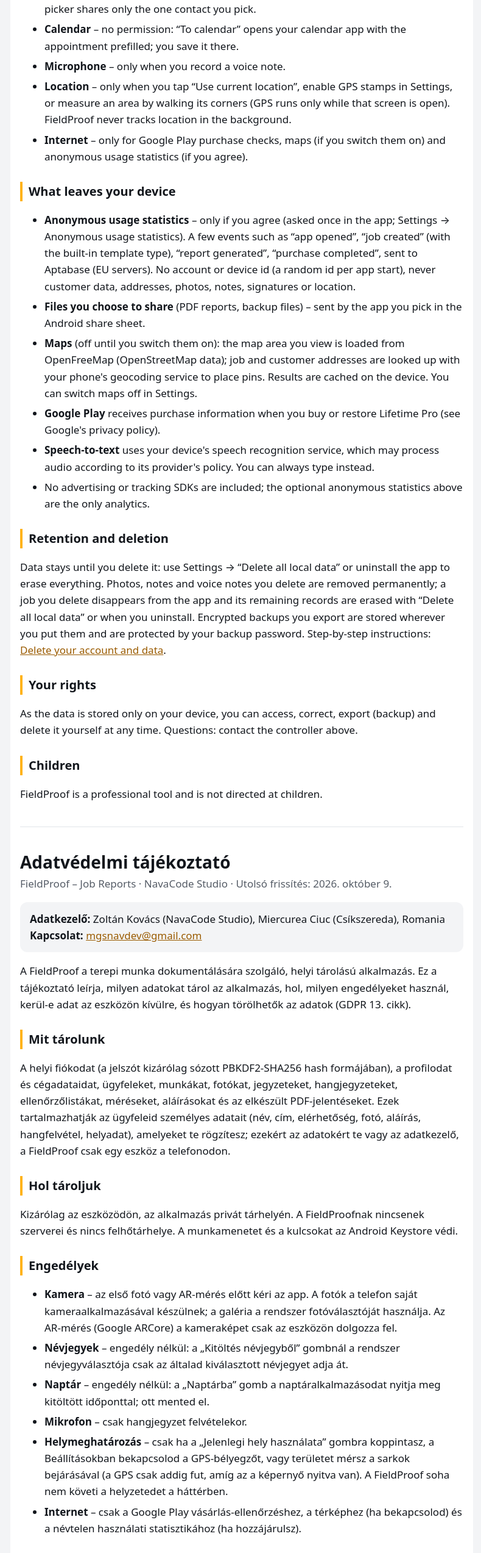
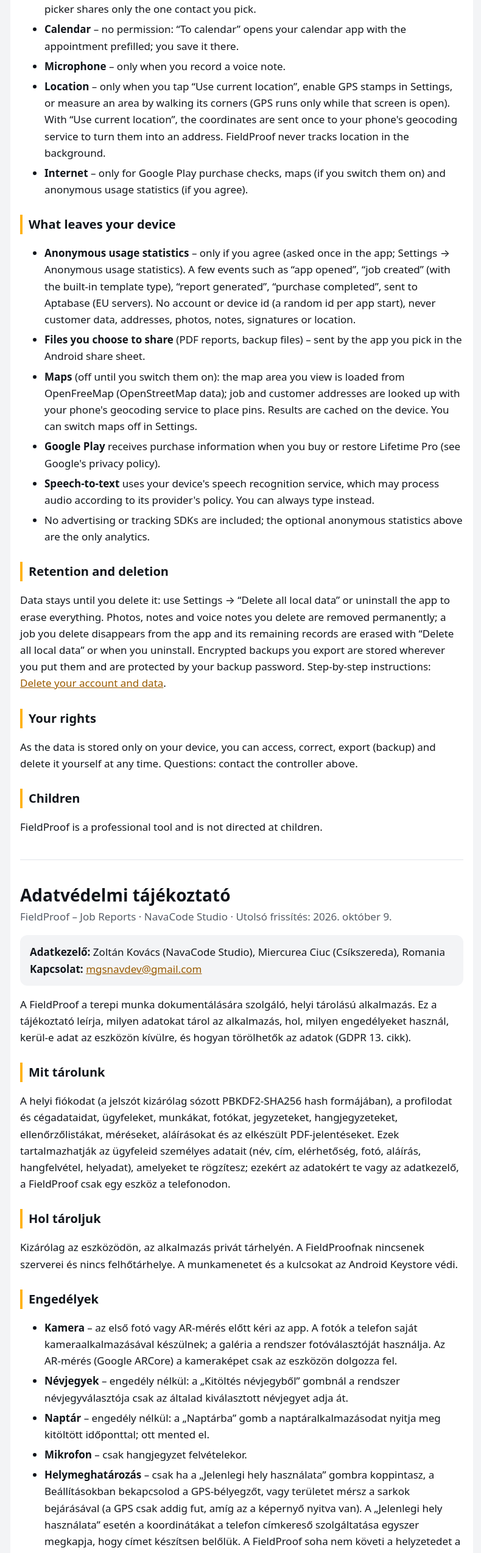
Before and after one commit to navacodestudio/fieldproof, a plain HTML site: page privacy.html in a window 1280 px wide. Shown: the part 883-3429 px from the top of the page at 61% size, without its empty margins (243-1033 px from the left). Drawn offline with Linux system fonts and the light colour scheme.

Commit message:
Add files via upload

```diff
--- a/privacy.html
+++ b/privacy.html
@@ -39,7 +39,7 @@
   <li><strong>Contacts</strong> – no permission: when you tap “Fill from contacts”, the system contact picker shares only the one contact you pick.</li>
   <li><strong>Calendar</strong> – no permission: “To calendar” opens your calendar app with the appointment prefilled; you save it there.</li>
   <li><strong>Microphone</strong> – only when you record a voice note.</li>
-  <li><strong>Location</strong> – only when you tap “Use current location”, enable GPS stamps in Settings, or measure an area by walking its corners (GPS runs only while that screen is open). FieldProof never tracks location in the background.</li>
+  <li><strong>Location</strong> – only when you tap “Use current location”, enable GPS stamps in Settings, or measure an area by walking its corners (GPS runs only while that screen is open). With “Use current location”, the coordinates are sent once to your phone's geocoding service to turn them into an address. FieldProof never tracks location in the background.</li>
   <li><strong>Internet</strong> – only for Google Play purchase checks, maps (if you switch them on) and anonymous usage statistics (if you agree).</li>
 </ul>
 
@@ -88,7 +88,7 @@
   <li><strong>Névjegyek</strong> – engedély nélkül: a „Kitöltés névjegyből” gombnál a rendszer névjegyválasztója csak az általad kiválasztott névjegyet adja át.</li>
   <li><strong>Naptár</strong> – engedély nélkül: a „Naptárba” gomb a naptáralkalmazásodat nyitja meg kitöltött időponttal; ott mented el.</li>
   <li><strong>Mikrofon</strong> – csak hangjegyzet felvételekor.</li>
-  <li><strong>Helymeghatározás</strong> – csak ha a „Jelenlegi hely használata” gombra koppintasz, a Beállításokban bekapcsolod a GPS-bélyegzőt, vagy területet mérsz a sarkok bejárásával (a GPS csak addig fut, amíg az a képernyő nyitva van). A FieldProof soha nem követi a helyzetedet a háttérben.</li>
+  <li><strong>Helymeghatározás</strong> – csak ha a „Jelenlegi hely használata” gombra koppintasz, a Beállításokban bekapcsolod a GPS-bélyegzőt, vagy területet mérsz a sarkok bejárásával (a GPS csak addig fut, amíg az a képernyő nyitva van). A „Jelenlegi hely használata” esetén a koordinátákat a telefon címkereső szolgáltatása egyszer megkapja, hogy címet készítsen belőlük. A FieldProof soha nem követi a helyzetedet a háttérben.</li>
   <li><strong>Internet</strong> – csak a Google Play vásárlás-ellenőrzéshez, a térképhez (ha bekapcsolod) és a névtelen használati statisztikához (ha hozzájárulsz).</li>
 </ul>
 
```
